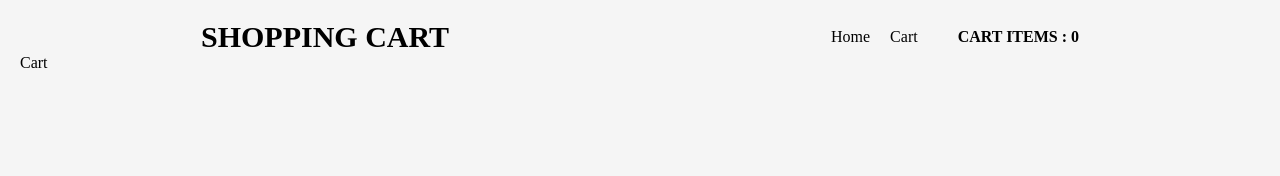
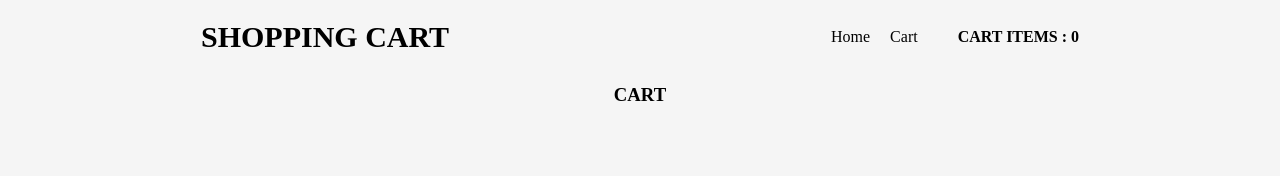
Before and after one commit to Prajwal-Sharma09/shopping-cart, a React (Create React App) app: page /cart in a window 1280 px wide. Shown: the top 176 px of the page. Built offline with nearby package versions, Linux system fonts and the light colour scheme.

Commit message:
implemented cart page and remove functionality

```diff
--- a/src/components/Products.js
+++ b/src/components/Products.js
@@ -32,7 +32,7 @@ const Products = () => {
           <h4 style={{ padding: "5px" }}>{product.name}</h4>
           <h4 style={{ padding: "5px" }}>{product.price}</h4>
           <h4 style={{ padding: "5px" }}>{product.stock}</h4>
-          <h4>{product.category[0] + " " + product.category[1]}</h4>
+          <h4>{product.category[0] + "  " + product.category[1]}</h4>
           <button onClick={() => handleAdd(product)} className="btn">
             ADD TO CART
           </button>
--- a/src/pages/Cart.js
+++ b/src/pages/Cart.js
@@ -1,7 +1,45 @@
 import React from "react";
+import { useSelector, useDispatch } from "react-redux";
+import { remove } from "../store/cartSlice";
 
 const Cart = () => {
-  return <div>Cart</div>;
+  const dispatch = useDispatch();
+  const products = useSelector((state) => state.cart);
+  const handleRemove = (productId) => {
+    dispatch(remove(productId));
+  };
+  return (
+    <div>
+      <h3
+        style={{
+          padding: "20px",
+          margin: "10px",
+          display: "flex",
+          alignItems: "center",
+          justifyContent: "center",
+        }}
+      >
+        CART
+      </h3>
+      <div className="cartWrapper">
+        {products.map((product) => (
+          <div className="cartCard">
+            <img
+              src="https://electronic-ecommerce.herokuapp.com/fantechHeadset.jpg"
+              alt=""
+            />
+            <h3>{product.name}</h3>
+            <h3>{product.price}</h3>
+            <h3>{product.stock}</h3>
+            <h3>{product.category[0] + "  " + product.category[1]}</h3>
+            <button className="btn" onClick={() => handleRemove(product.id)}>
+              REMOVE
+            </button>
+          </div>
+        ))}
+      </div>
+    </div>
+  );
 };
 
 export default Cart;
```
